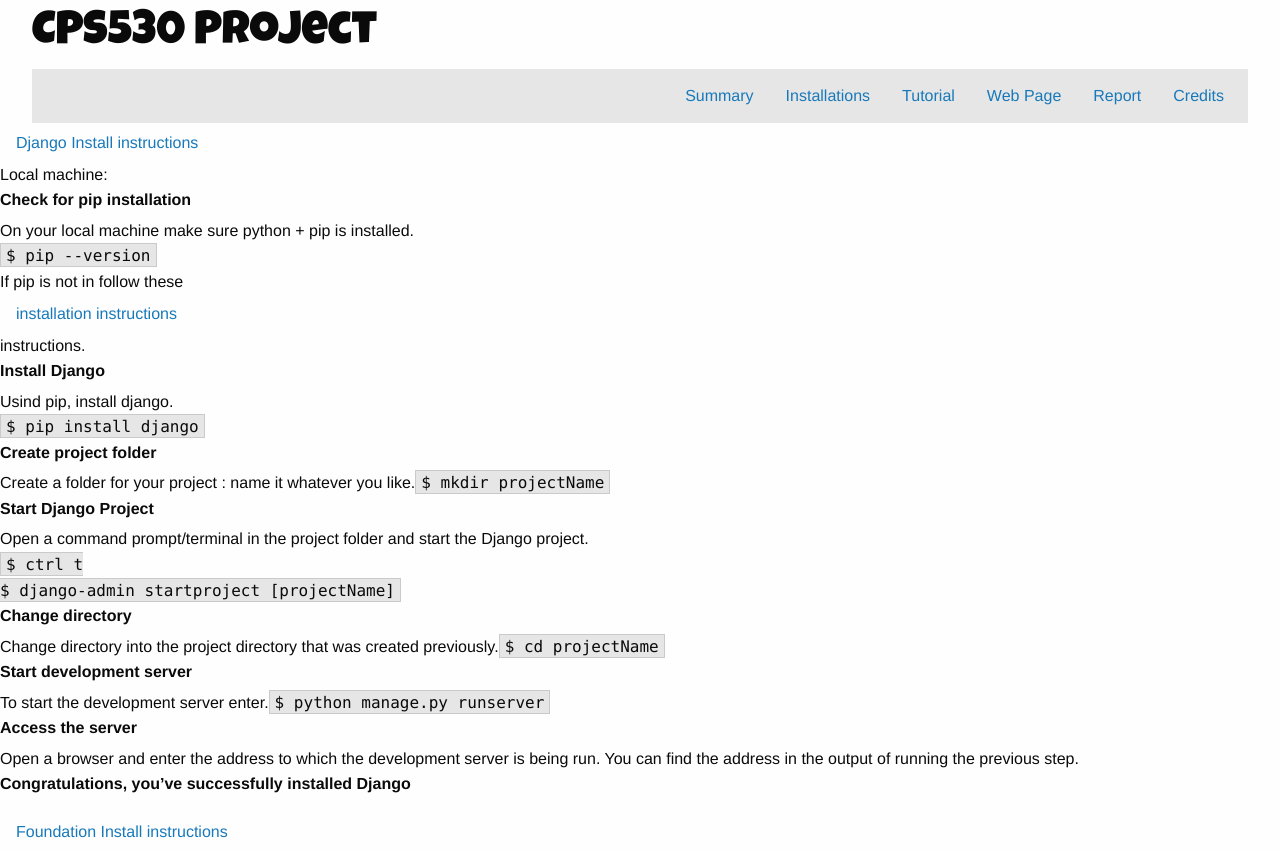
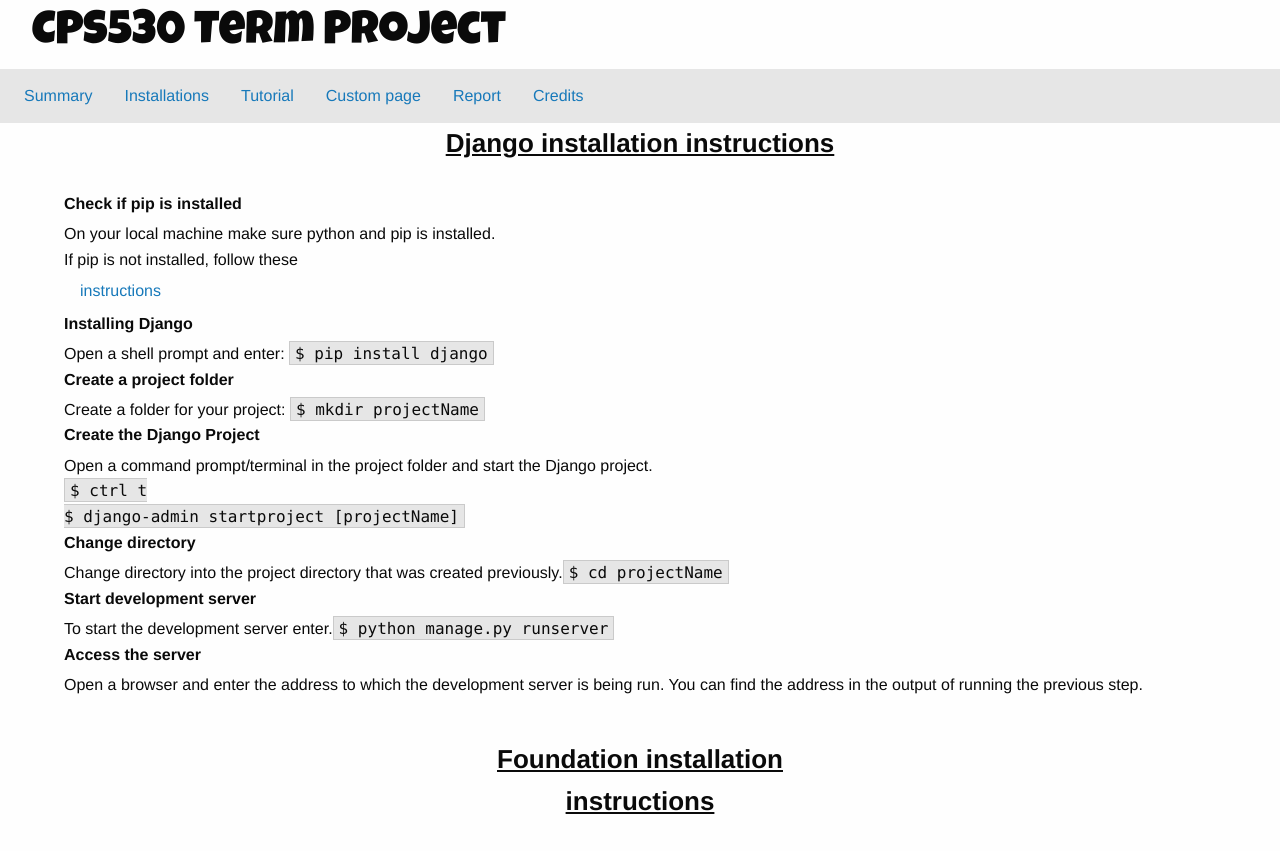
Before and after one commit to amjed55/CPS530-TermProject, a Django app: page /installations/ in a window 1280 px wide. After the commit the page ends 814 px from the top, so only its background shows below. Run offline with Django 3.2, Linux system fonts and the light colour scheme; some libraries are stand-ins or nearby versions.

Commit message:
Modified the summary page. Can't seem to figure out the menu bar

```diff
--- a/term_project/project/templates/project/header.html
+++ b/term_project/project/templates/project/header.html
@@ -6,38 +6,60 @@
 	    <meta http-equiv="x-ua-compatible" content="ie=edge">
 	    <meta name="viewport" content="width=device-width, initial-scale=1.0">
 		<title>Best site ever</title>
-		<link rel="stylesheet" href="{% static 'project/css/foundation.css' %}" type='text/css'>
+		<link rel="stylesheet" href="{% static 'project/css/foundation.min.css' %}" type='text/css'>
 	    <link rel="stylesheet" href="{% static 'project/css/app.css' %}" type='text/css'>
 	    <link rel="stylesheet" href="{% static 'project/css/my.css' %}" type='text/css'>
 	    <link href="https://fonts.googleapis.com/css?family=Luckiest+Guy" rel="stylesheet">
+		<script src="https://ajax.googleapis.com/ajax/libs/jquery/3.3.1/jquery.min.js"></script>
+		<script src="{% static 'project/js/vendor/foundation.js' %}"></script>
 	</head>
 	<body>
 		<!-- Header  -->
 		<header class="head" >
 			<div class="wrap">
-				<div >CPS530 Project
+				<div >CPS530 Term Project
 				</div>
 			</div>
 		</header>
 
 		<!-- Nav Bar -->
+		<!--
 		<nav style="border-width: 5px;">
-			<div class="top-bar wrap">
+			<div class="top-bar wrap" id="responsive-menu">
 				<div class="top-bar-right">
 				    <ul class="dropdown menu" data-dropdown-menu>
-				      	<li><a href="/">Summary</a></li>
+				      	<li class="menu-text"><a href="/">Summary</a></li>
 				      	<li><a href="/installations/">Installations</a></li>
 				      	<li><a href="#">Tutorial</a></li>
-					    <li><a href="#">Web Page</a></li>
+					    <li><a href="#">Custom page</a></li>
 				      	<li><a href="/report/">Report</a></li>
 				      	<li><a href="/credits/">Credits</a></li>
 				    </ul>
 			  	</div>
 		 	</div>
 		</nav>
+		-->
+
+		<div class="title-bar" data-responsive-toggle="responsive-menu" data-hide-for="medium">
+		  <button class="menu-icon" type="button" data-toggle="responsive-menu"></button>
+		  <div class="title-bar-title">Menu</div>
+		</div>
+
+		<div class="top-bar" id="responsive-menu">
+		  <div class="top-bar-left">
+			<ul class="dropdown menu" data-dropdown-menu>
+			  <li><a href="/">Summary</a></li>
+			  <li><a href="/installations/">Installations</a></li>
+			<li><a href="#">Tutorial</a></li>
+			<li><a href="#">Custom page</a></li>
+			<li><a href="/report/">Report</a></li>
+			<li><a href="/credits/">Credits</a></li>
+			</ul>
+		  </div>
+		</div>
 
 		<!-- Main -->
-		<section class="main " >
+		<section class="content-wrap" >
 			{% block content %}
 			{% endblock %}
 		</section>
--- a/term_project/project/templates/project/installations.html
+++ b/term_project/project/templates/project/installations.html
@@ -2,21 +2,21 @@
 
 {% block content %}
 <ul class="menu vertical" data-accordion-menu data-multi-open="false" accordionmenu-arrow="true">
+<p class="title" style="text-decoration:underline">Django installation instructions</p><br>
 	<li>
-		<a class="page6-names" href="#">Django Install instructions</a>
+		<!-- <a class="page6-names" href="#">Django Install instructions</a> -->
 		<ul class="vertical menu is-active">
 			<div>
-				<span>Local machine:</span>
 				<dl>
-					<dt>Check for pip installation</dt>
-						<dd>On your local machine make sure python + pip is installed.<br>
-							<code class="code">$ pip --version</code><br>If pip is not in follow these <a href="https://pip.pypa.io/en/stable/installing/" target="_blank">installation instructions</a> instructions.
+					<dt>Check if pip is installed</dt>
+						<dd>On your local machine make sure python and pip is installed.<br>
+							If pip is not installed, follow these <a href="https://pip.pypa.io/en/stable/installing/">instructions</a>
 						</dd>
-					<dt>Install Django</dt>
-						<dd>Usind pip, install django.<br><code class="code">$ pip install django</code></dd>
-					<dt>Create project folder</dt>
-						<dd>Create a folder for your project : name it whatever you like.<code class="code">$ mkdir projectName</code></dd>
-					<dt>Start Django Project</dt>
+					<dt>Installing Django</dt>
+						<dd>Open a shell prompt and enter: <code class="code">$ pip install django</code></dd>
+					<dt>Create a project folder</dt>
+						<dd>Create a folder for your project: <code class="code">$ mkdir projectName</code></dd>
+					<dt>Create the Django Project</dt>
 						<dd>Open a command prompt/terminal in the project folder and start the Django project.<br>
 							<code class="code">$ ctrl t<br>$ django-admin startproject [projectName]</code></dd>
 					<dt>Change directory </dt>
@@ -25,17 +25,18 @@
 						<dd> To start the development server enter.<code class="code">$ python manage.py runserver</code></dd>
 					<dt>Access the server</dt>
 						<dd>Open a browser and enter the address to which the development server is being run. You can find the address in the output of running the previous step.</dd>
-					<dt>Congratulations, you’ve successfully installed Django</dt>
 				</dl>
 			</div>
 		</ul>
 	</li>
+	<br>
+	<p class="title" style="text-decoration:underline">Foundation installation instructions</p><br>
 	<li>
-		<a class="page6-names" href="#">Foundation Install instructions</a>
+		<!-- <a class="page6-names" href="#">Foundation Install instructions</a> -->
 		<ul class="vertical menu">
 			<div>
 				<dl>
-					<dt>Install with package managers</dt>
+					<dt>Installing with common package managers:</dt>
 						<dd>You can install foundation using package managers it is available on. (npm, Bower, Meteor and Composer).<br> npm- <code class="code">$ npm install foundation-sites </code><br>
 						pnpm -<code class="code">$ pnpm install foundation-sites</code><br>
 						yarn -<code class="code">$ yarn add foundation-sites</code><br>
@@ -44,16 +45,15 @@
 						meteor -<code class="code">$ meteor add zurb:foundation-sites</code><br>
 						php -<code class="code">$ php composer.phar require zurb/foundation</code><br>
 						NuGet -<code class="code">$ Install-Package foundation-sites</code><br></dd>
-
-					<dt>This is what comes with in the package:</dt>
+					<br>
+					<dt>What comes with the installation:</dt>
 						<div><pre>|─ scss       Source Sass files. Use this folder as a load path in Sass.<br>
 ├─ js         Source JavaScript files. If you're using a build system, make sure `foundation.core.js` is loaded first.<br>
 └─ dist       Compiled files:<br>
 ├─ css        * Compiled CSS files. Includes minified and unminified files.<br>
 ├─ js         * Concatenated JavaScript files. Includes minified and unminified files.<br>
-└─ plugins    * Standalone JavaScript plugins.</pre></div>
-
-
+└─ plugins    * Standalone JavaScript plugins.
+						</pre></div>
 				</dl>
 			</div>
 		</ul>
```
Also changed, not shown: term_project/project/templates/project/credits.html (+60 -1 lines), term_project/project/templates/project/summary.html (+42 -25 lines), term_project/project/static/project/img/django_usage.jpeg (deleted), term_project/project/static/project/img/foundation_usage.png (deleted), term_project/project/static/project/img/student2.jpeg (added), term_project/project/static/project/img/student3.jpeg (added).
